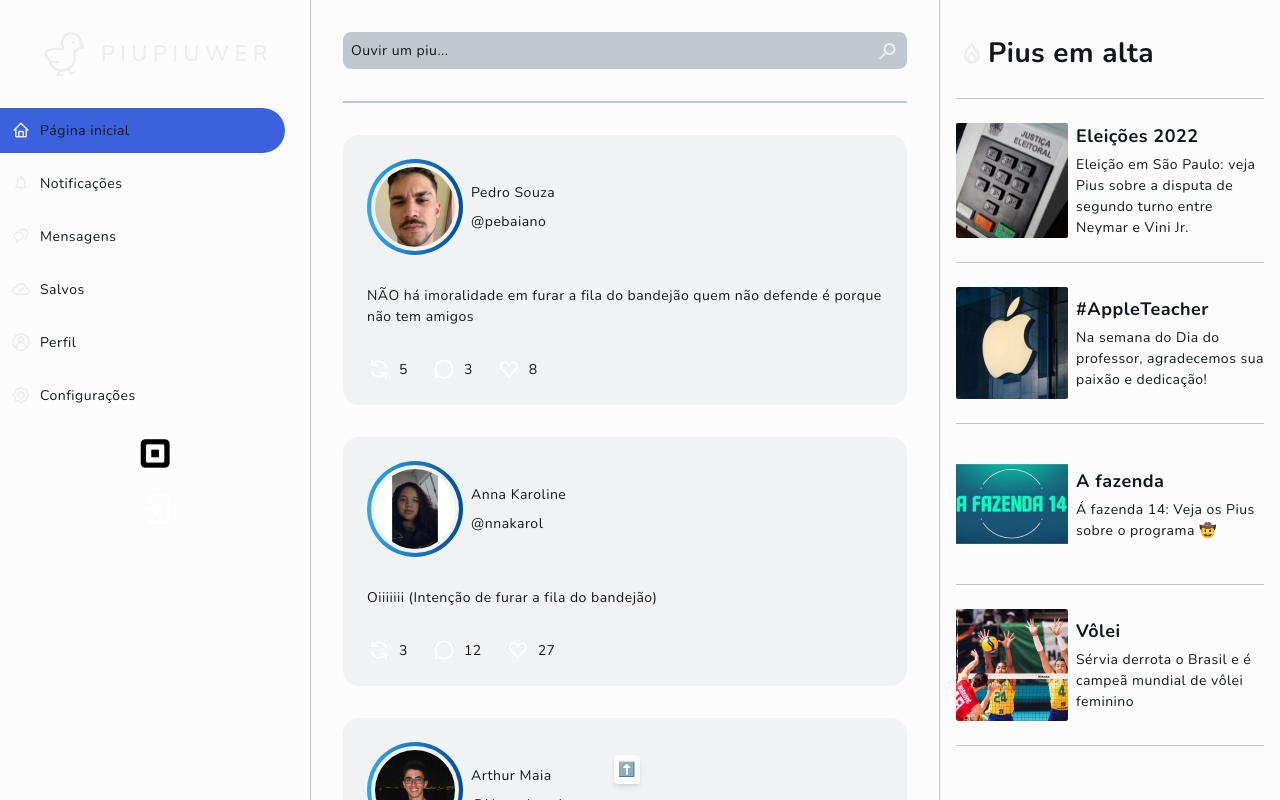
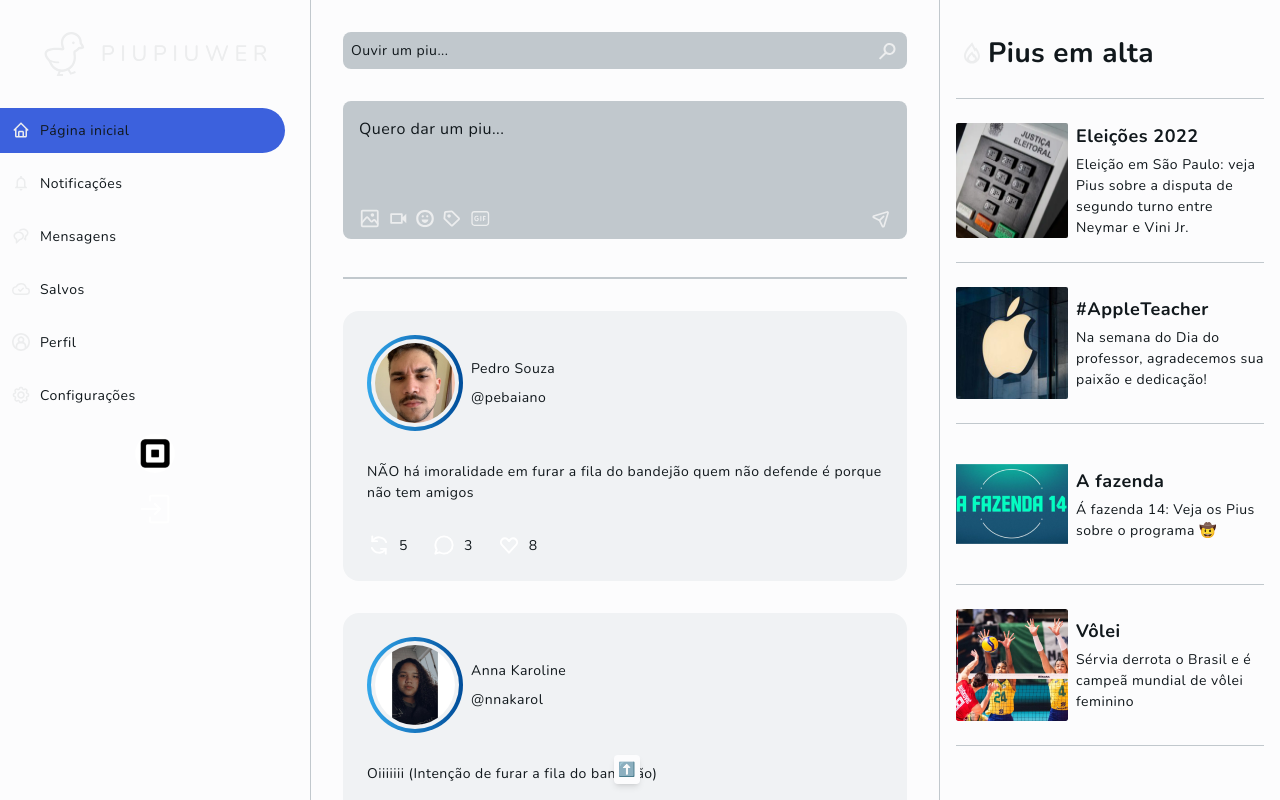
Before and after one commit to jv-aquino/Treinamento24.2.3JoaoVitorAquino, a Next.js app: page / in a window 1280 px wide. Built offline with nearby package versions, Linux system fonts and the light colour scheme.

Commit message:
+ create Piu UI and function

```diff
--- a/components/MainFeed/MainFeed.tsx
+++ b/components/MainFeed/MainFeed.tsx
@@ -1,13 +1,15 @@
 'use client'
 
 import { Piu } from "@/types/common";
-import { useState, useRef } from "react";
+import { useState, useEffect, useRef } from "react";
 import PiuContainer from "../Piu/PiuContainer/PiuContainer";
 import { basePius } from "@/public/data/basePius";
 import SearchPiu from "../Piu/SearchPiu/SearchPiu";
+import CreatePiu from "../Piu/CreatePiu/CreatePiu";
 
 function MainFeed() {
   const [pius, setPius] = useState<Piu[]>(basePius);
+  const [filteredPius, setFilteredPius] = useState<Piu[]>(basePius);
   const [searchTerm, setSearchTerm] = useState("");
   const mainRef = useRef<HTMLDivElement>(null);
 
@@ -17,15 +19,23 @@ function MainFeed() {
     }
   };
 
-  const filteredPius = pius.filter((piu) =>
-    piu.conteudo.toLowerCase().includes(searchTerm.toLowerCase())
-  );
+  // Filtra os pius com base no termo de pesquisa
+  useEffect(() => {
+    setFilteredPius(
+      pius.filter(piu =>
+        piu.conteudo.toLowerCase().includes(searchTerm.toLowerCase())
+      )
+    );
+  }, [searchTerm, pius]);
 
   return (
-    <main className="flex-1 flex flex-col gap-[32px] py-8 px-8
-    border-x border-slate-8 overflow-y-auto h-screen no-scrollbar scroll-smooth relative"
-    ref={mainRef}>
+    <main
+      className="flex-1 flex flex-col gap-[32px] py-8 px-8 border-x border-slate-8 overflow-y-auto h-screen no-scrollbar scroll-smooth relative"
+      ref={mainRef}
+    >
       <SearchPiu searchTerm={searchTerm} setSearchTerm={setSearchTerm} />
+
+      <CreatePiu setPius={setPius} />
 
       <div className="w-full border border-slate-8"></div>
 
@@ -38,7 +48,7 @@ function MainFeed() {
         ⬆️
       </button>
     </main>
-   );
+  );
 }
 
 export default MainFeed;
--- /dev/null
+++ b/components/Piu/CreatePiu/CreatePiu.css
@@ -0,0 +1,17 @@
+.CreatePiu__wrap {
+  position: relative;
+}
+.CreatePiu__textarea {
+  width: 100%;
+  padding: 16px 16px 80px;
+  border-radius: 8px;
+  resize: none;
+  @apply bg-slate-8;
+}
+.CreatePiu__textarea::placeholder {
+  font-size: 16px;
+  @apply text-slate-12;
+}
+.CreatePiu__textarea.maxLen {
+  @apply text-red-400;
+}
--- /dev/null
+++ b/components/Piu/CreatePiu/CreatePiu.tsx
@@ -0,0 +1,46 @@
+import './CreatePiu.css'
+import { Piu } from "@/types/common";
+import { useState } from "react";
+import { createPiu } from "@/utils/createPiu";
+import Image from 'next/image';
+
+interface CreatePiuProps {
+  setPius: React.Dispatch<React.SetStateAction<Piu[]>>;
+}
+
+function CreatePiu({ setPius }: CreatePiuProps) {
+  const [piu, setPiu] = useState<string>('');
+
+  const handleCreatePiu = (e: React.FormEvent) => {
+    e.preventDefault();
+    if (piu.length > 140) return;
+
+    // Crie um novo array ao invés de mutar o existente
+    setPius(prev => [createPiu(prev.length, piu), ...prev]);
+
+    setPiu('');
+  };
+
+  return (
+    <form onSubmit={handleCreatePiu}>
+      <div className="CreatePiu__wrap">
+        <textarea
+          className={`CreatePiu__textarea no-scrollbar ${piu.length >= 140 ? 'maxLen' : ''}`}
+          name="criarPiu"
+          placeholder="Quero dar um piu..."
+          maxLength={140}
+          value={piu}
+          onChange={e => setPiu(e.target.value)}
+        />
+        <Image src="/assets/icons/leftIcons.svg" alt='' width={132} height={20}
+          className='absolute bottom-4 left-4' />
+
+        <button type="submit" className='absolute bottom-4 right-4'>
+          <Image src="/assets/icons/sendIcon.svg" alt="Enviar Piu" width={20} height={20} />
+        </button>
+      </div>
+    </form>
+  );
+}
+
+export default CreatePiu;
--- a/components/Piu/SearchPiu/SearchPiu.tsx
+++ b/components/Piu/SearchPiu/SearchPiu.tsx
@@ -7,12 +7,12 @@ interface SearchPiuProps {
 
 function SearchPiu({ searchTerm, setSearchTerm }: SearchPiuProps) {
   return (
-    <form className="SearchPiu">
+    <form onSubmit={e => e.preventDefault()} className="SearchPiu">
       <div className="SearchPiu__wrap">
         <input
           className="SearchPiu__input"
           type="text"
-          name="piu"
+          name="procurarPiu"
           placeholder="Ouvir um piu..."
           value={searchTerm}
           onChange={(e) => setSearchTerm(e.target.value)}
--- /dev/null
+++ b/public/data/baseUser.ts
@@ -0,0 +1,8 @@
+import { User } from "@/types/common";
+
+export const baseUser: User = {
+  id: 1,
+  nome: 'Nome do usuário',
+  profileUrl: 'user.png',
+  piusername: 'user'
+}
--- /dev/null
+++ b/utils/createPiu.ts
@@ -0,0 +1,16 @@
+import { baseUser } from "@/public/data/baseUser";
+import { Piu } from "@/types/common";
+
+export function createPiu(piusLength: number, conteudo: string): Piu {
+  return {
+    id: piusLength,
+    conteudo: conteudo,
+    createdAt: new Date(),
+    user: baseUser,
+    info: {
+      rts: 0,
+      comentarios: 0,
+      likes: 0
+    }
+  }
+}
```
Also changed, not shown: public/assets/icons/leftIcons.svg (added), public/assets/icons/sendIcon.svg (added).
